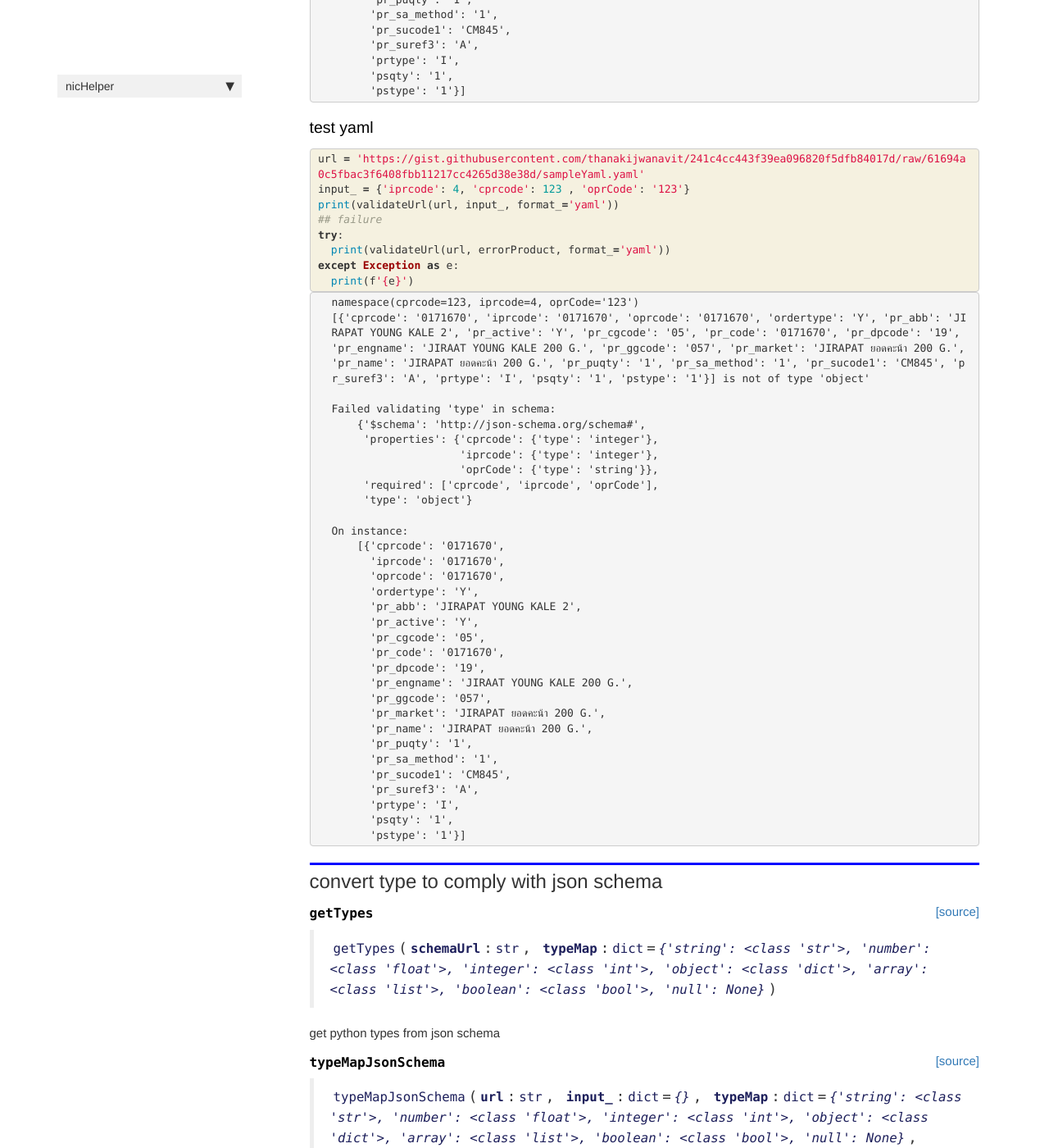
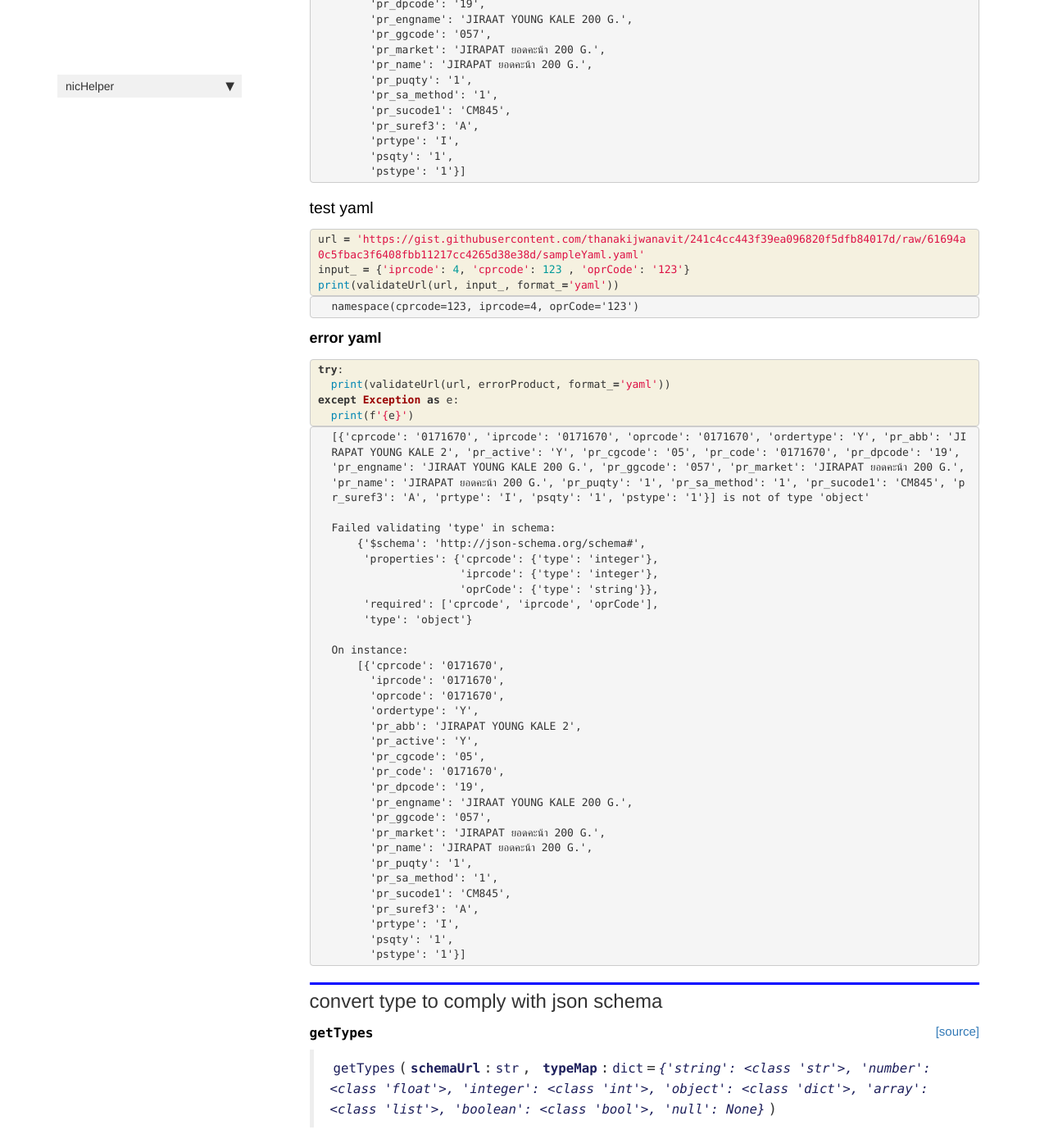
Before and after one commit to thanakijwanavit/nicHelper, a Jekyll site: the page built from docs/schema.html, in a window 1280 px wide and 1400 px high, scrolled down 2482 px. Shown: the whole window at 82% size. Built offline with Jekyll 4.4.1, drawn with Linux system fonts in a browser that asks for light colours; nearby versions of some CDN libraries; comment, search, counter and statistics services are not loaded; some of the changed text lies outside the part shown.

```diff
--- a/docs/dictUtil.html
+++ b/docs/dictUtil.html
@@ -311,7 +311,7 @@ False
 
 
 <div class="output_markdown rendered_html output_subarea ">
-<h4 id="hashDict" class="doc_header"><code>hashDict</code><a href="https://github.com/thanakijwanavit/nicHelper/tree/master/nicHelper/dictUtil.py#L40" class="source_link" style="float:right">[source]</a></h4><blockquote><p><code>hashDict</code>(<strong><code>data</code></strong>:<code>dict</code>, <strong><code>hasher</code></strong>=<em><code>&lt;sha1 HASH object @ 0x7fe590439d70&gt;</code></em>, <strong><code>encoder</code></strong>=<em><code>dumps</code></em>)</p>
+<h4 id="hashDict" class="doc_header"><code>hashDict</code><a href="https://github.com/thanakijwanavit/nicHelper/tree/master/nicHelper/dictUtil.py#L40" class="source_link" style="float:right">[source]</a></h4><blockquote><p><code>hashDict</code>(<strong><code>data</code></strong>:<code>dict</code>, <strong><code>hasher</code></strong>=<em><code>&lt;sha1 HASH object @ 0x7f693804f3d0&gt;</code></em>, <strong><code>encoder</code></strong>=<em><code>dumps</code></em>)</p>
 </blockquote>
 
 </div>
--- a/docs/schema.html
+++ b/docs/schema.html
@@ -151,7 +151,10 @@ isYaml: Bool: is the schema yaml (false indicates that the schema is json)</p>
 </blockquote>
 <p>validates whether the input<em> matches the schema in the url or not
 url: str: url of the schema
-input</em>:</p>
+input</em>: the input to be validated
+format_: str: is the format of the schema 'yaml' or 'json' (Default = 'json')
+headers: dict: the header
+path: str: path of the schema, if root then path='/'</p>
 
 </div>
 
@@ -200,7 +203,7 @@ input</em>:</p>
 
 
 <div class="output_text output_subarea output_execute_result">
-<pre>namespace(iprcode=4, cprcode=123, oprCode=&#39;123&#39;)</pre>
+<pre>namespace(cprcode=123, iprcode=4, oprCode=&#39;123&#39;)</pre>
 </div>
 
 </div>
@@ -305,8 +308,43 @@ On instance:
 <div class=" highlight hl-ipython3"><pre><span></span><span class="n">url</span> <span class="o">=</span> <span class="s1">&#39;https://gist.githubusercontent.com/thanakijwanavit/241c4cc443f39ea096820f5dfb84017d/raw/61694a0c5fbac3f6408fbb11217cc4265d38e38d/sampleYaml.yaml&#39;</span>
 <span class="n">input_</span> <span class="o">=</span> <span class="p">{</span><span class="s1">&#39;iprcode&#39;</span><span class="p">:</span> <span class="mi">4</span><span class="p">,</span> <span class="s1">&#39;cprcode&#39;</span><span class="p">:</span> <span class="mi">123</span> <span class="p">,</span> <span class="s1">&#39;oprCode&#39;</span><span class="p">:</span> <span class="s1">&#39;123&#39;</span><span class="p">}</span>
 <span class="nb">print</span><span class="p">(</span><span class="n">validateUrl</span><span class="p">(</span><span class="n">url</span><span class="p">,</span> <span class="n">input_</span><span class="p">,</span> <span class="n">format_</span><span class="o">=</span><span class="s1">&#39;yaml&#39;</span><span class="p">))</span>
-<span class="c1">## failure</span>
-<span class="k">try</span><span class="p">:</span>
+</pre></div>
+
+    </div>
+</div>
+</div>
+
+<div class="output_wrapper">
+<div class="output">
+
+<div class="output_area">
+
+<div class="output_subarea output_stream output_stdout output_text">
+<pre>namespace(cprcode=123, iprcode=4, oprCode=&#39;123&#39;)
+</pre>
+</div>
+</div>
+
+</div>
+</div>
+
+</div>
+    {% endraw %}
+
+<div class="cell border-box-sizing text_cell rendered"><div class="inner_cell">
+<div class="text_cell_render border-box-sizing rendered_html">
+<h4 id="error-yaml">error yaml<a class="anchor-link" href="#error-yaml"> </a></h4>
+</div>
+</div>
+</div>
+    {% raw %}
+
+<div class="cell border-box-sizing code_cell rendered">
+<div class="input">
+
+<div class="inner_cell">
+    <div class="input_area">
+<div class=" highlight hl-ipython3"><pre><span></span><span class="k">try</span><span class="p">:</span>
   <span class="nb">print</span><span class="p">(</span><span class="n">validateUrl</span><span class="p">(</span><span class="n">url</span><span class="p">,</span> <span class="n">errorProduct</span><span class="p">,</span> <span class="n">format_</span><span class="o">=</span><span class="s1">&#39;yaml&#39;</span><span class="p">))</span>
 <span class="k">except</span> <span class="ne">Exception</span> <span class="k">as</span> <span class="n">e</span><span class="p">:</span>
   <span class="nb">print</span><span class="p">(</span><span class="sa">f</span><span class="s1">&#39;</span><span class="si">{</span><span class="n">e</span><span class="si">}</span><span class="s1">&#39;</span><span class="p">)</span>
@@ -381,7 +418,7 @@ On instance:
 
 
 <div class="output_markdown rendered_html output_subarea ">
-<h4 id="getTypes" class="doc_header"><code>getTypes</code><a href="https://github.com/thanakijwanavit/nicHelper/tree/master/nicHelper/schema.py#L43" class="source_link" style="float:right">[source]</a></h4><blockquote><p><code>getTypes</code>(<strong><code>schemaUrl</code></strong>:<code>str</code>, <strong><code>typeMap</code></strong>:<code>dict</code>=<em><code>{'string': &lt;class 'str'&gt;, 'number': &lt;class 'float'&gt;, 'integer': &lt;class 'int'&gt;, 'object': &lt;class 'dict'&gt;, 'array': &lt;class 'list'&gt;, 'boolean': &lt;class 'bool'&gt;, 'null': None}</code></em>)</p>
+<h4 id="getTypes" class="doc_header"><code>getTypes</code><a href="https://github.com/thanakijwanavit/nicHelper/tree/master/nicHelper/schema.py#L46" class="source_link" style="float:right">[source]</a></h4><blockquote><p><code>getTypes</code>(<strong><code>schemaUrl</code></strong>:<code>str</code>, <strong><code>typeMap</code></strong>:<code>dict</code>=<em><code>{'string': &lt;class 'str'&gt;, 'number': &lt;class 'float'&gt;, 'integer': &lt;class 'int'&gt;, 'object': &lt;class 'dict'&gt;, 'array': &lt;class 'list'&gt;, 'boolean': &lt;class 'bool'&gt;, 'null': None}</code></em>)</p>
 </blockquote>
 <p>get python types from json schema</p>
 
@@ -406,7 +443,7 @@ On instance:
 
 
 <div class="output_markdown rendered_html output_subarea ">
-<h4 id="typeMapJsonSchema" class="doc_header"><code>typeMapJsonSchema</code><a href="https://github.com/thanakijwanavit/nicHelper/tree/master/nicHelper/schema.py#L50" class="source_link" style="float:right">[source]</a></h4><blockquote><p><code>typeMapJsonSchema</code>(<strong><code>url</code></strong>:<code>str</code>, <strong><code>input_</code></strong>:<code>dict</code>=<em><code>{}</code></em>, <strong><code>typeMap</code></strong>:<code>dict</code>=<em><code>{'string': &lt;class 'str'&gt;, 'number': &lt;class 'float'&gt;, 'integer': &lt;class 'int'&gt;, 'object': &lt;class 'dict'&gt;, 'array': &lt;class 'list'&gt;, 'boolean': &lt;class 'bool'&gt;, 'null': None}</code></em>, <strong><code>defaultType</code></strong>=<em><code>str</code></em>)</p>
+<h4 id="typeMapJsonSchema" class="doc_header"><code>typeMapJsonSchema</code><a href="https://github.com/thanakijwanavit/nicHelper/tree/master/nicHelper/schema.py#L53" class="source_link" style="float:right">[source]</a></h4><blockquote><p><code>typeMapJsonSchema</code>(<strong><code>url</code></strong>:<code>str</code>, <strong><code>input_</code></strong>:<code>dict</code>=<em><code>{}</code></em>, <strong><code>typeMap</code></strong>:<code>dict</code>=<em><code>{'string': &lt;class 'str'&gt;, 'number': &lt;class 'float'&gt;, 'integer': &lt;class 'int'&gt;, 'object': &lt;class 'dict'&gt;, 'array': &lt;class 'list'&gt;, 'boolean': &lt;class 'bool'&gt;, 'null': None}</code></em>, <strong><code>defaultType</code></strong>=<em><code>str</code></em>)</p>
 </blockquote>
 <p>try to map the datatype into the one specified in url of json schema.
 if type is not found, the defaultType is used</p>
@@ -436,8 +473,6 @@ if type is not found, the defaultType is used</p>
 <div class="inner_cell">
     <div class="input_area">
 <div class=" highlight hl-ipython3"><pre><span></span><span class="n">url</span> <span class="o">=</span> <span class="s1">&#39;https://raw.githubusercontent.com/thanakijwanavit/villaMasterSchema/dev-manual/inventory/inventory.yaml&#39;</span>
-
-
 <span class="n">inv</span> <span class="o">=</span> <span class="p">{</span>
                   <span class="s1">&#39;iprcode&#39;</span><span class="p">:</span> <span class="s1">&#39;0000009&#39;</span><span class="p">,</span>
                   <span class="s1">&#39;brcode&#39;</span><span class="p">:</span> <span class="s1">&#39;1000&#39;</span><span class="p">,</span>
--- a/nicHelper/schema.py
+++ b/nicHelper/schema.py
@@ -26,7 +26,10 @@ def validateUrl(url,input_, format_ = 'json', headers = {'Cache-Control': 'no-ca
   '''
   validates whether the input_ matches the schema in the url or not
   url: str: url of the schema
-  input_:
+  input_: the input to be validated
+  format_: str: is the format of the schema 'yaml' or 'json' (Default = 'json')
+  headers: dict: the header
+  path: str: path of the schema, if root then path='/'
   '''
   if format_ == 'yaml':
     schema = getSchemaPath(url, path = path, isYaml = True)
```
Also changed, not shown: other parts of docs/schema.html (+1 -2 lines), 1 other file.
